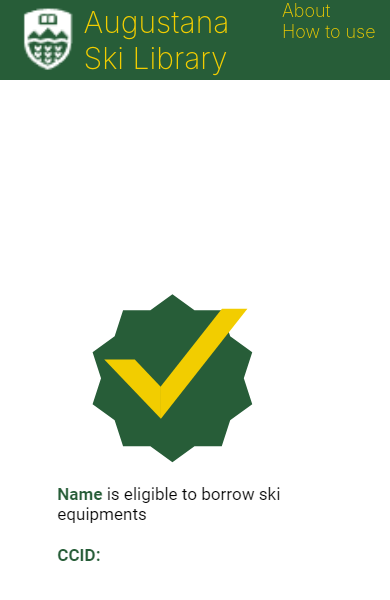
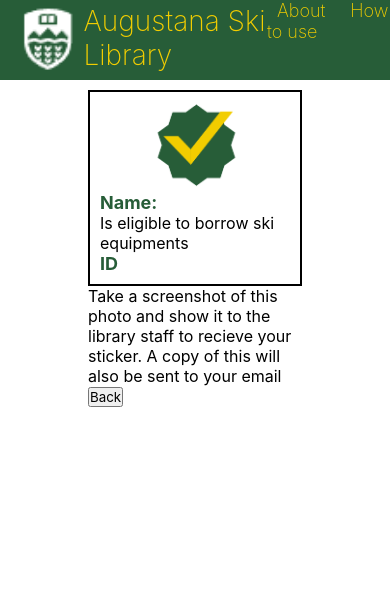
Before and after one commit to Oprixion/SkiLibrary-WebApp, a PHP site: page /certificationPage.html in a window 390 px wide. Shown: the top 600 px of the page. Run offline with PHP 8.4, Linux system fonts and the light colour scheme.

Commit message:
making certification page responsive

```diff
--- a/certificationPage.html
+++ b/certificationPage.html
@@ -26,19 +26,31 @@
    </div>
 
    <!--Page Section-->
-      <div class="startPage">
-        <!--Image setup-->
-        <div class="left__container"></div>
+   <div class="side__elements">
+    <!--Image setup-->
+    <img src="images/right.jpg" class="right__image">
+    <img src="images/left.jpg" class="left__image">
+  </div>
+  <div class="middle__elements">
+    <div class="certificate__elements">
+      <!--Certificate setup-->
+    <img src="images/certificate.png" class="certificate__image">
+    <!--Certification info-->
+    <div class="info__container">
+      <div class="name"><b>Name: </b></div> Is eligible to borrow ski equipments <br>
+      <div class="studentID"><b>ID</b></div>
+    </div>
+    </div>
 
-        <div class="right__container"></div>
-      </div>
-
-    <!--Certificate-->
-     <div class="certificate__container">
-         <div class="certificate__image">
-             <img src="images/certificate.png" class="certificate"></img>
-         </div>
-     </div>
+    <!--Instructions-->
+    <div class="instruction__container"> Take a screenshot of this photo and show it to the
+      library staff to recieve your sticker. A copy of this will also be sent to your email
+    </div>
+    <!--fit calculator button-->
+    <button class="back__button">
+      Back
+    </button>
+  </div>
 
 </body>
 </html>
--- a/style.css
+++ b/style.css
@@ -28,7 +28,7 @@
   .acknowledge {
       margin-left: 50%;
   }
-
+/*-------------------------------Home Page--------------------------------------------------------------*/
   li {
       display: inline;
       color: #F2CD00;
@@ -69,7 +69,7 @@
   .home__page {
       margin-right: auto;
       margin-top: 1%;
-      font-size: 30px;
+      font-size: 28px;
       font-weight: 200;
       color: #F2CD00;
       text-decoration: none;
@@ -158,8 +158,6 @@
       }
   }
 
-
-
   .text__container{
       position: relative;
       width: 40%;
@@ -180,12 +178,8 @@
       color: #275D38;
       text-align: center;
   }
+  /*------------------------------------End of Home Page----------------------------------------------*/
 
-  .certificate__image{
-      position: relative;
-      left: 10%;
-      margin-top: 200px;
-  }
 
   .calculator__container{
 
@@ -210,3 +204,31 @@
       color: #F2CD00;
       background-color: #275D38;
   }
+/*-----------------------------------Certification Page-----------------------------------------------------------------*/
+.certificate__elements{
+    width: 100%;
+    height: auto;
+    margin: 0 auto;
+    padding: 10px;
+    position: relative;
+    border-width:2px;
+    border-style:solid;
+    border-color:black;
+}
+.name,.studentID{
+    color: #275D38;
+    font-size: 18px;
+}
+.info__container{
+    margin-left: 20%;
+}
+@media screen and (max-width:800px){
+    .info__container{
+        margin-left: 0%;
+    }
+}
+.certificate__image{
+    width: 60%;
+    margin-left: 20%;
+}
+/*-----------------------------------End of Certification Page----------------------------------------------------------*/
```
Also changed, not shown: images/certificate.png.
